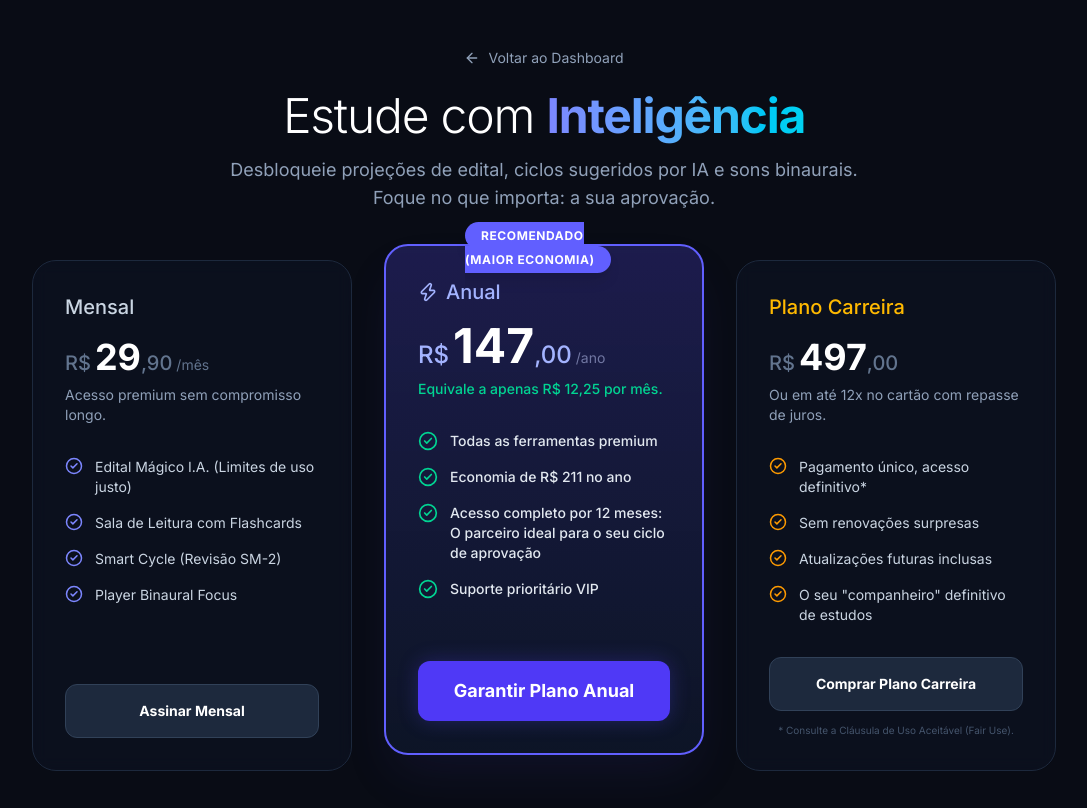
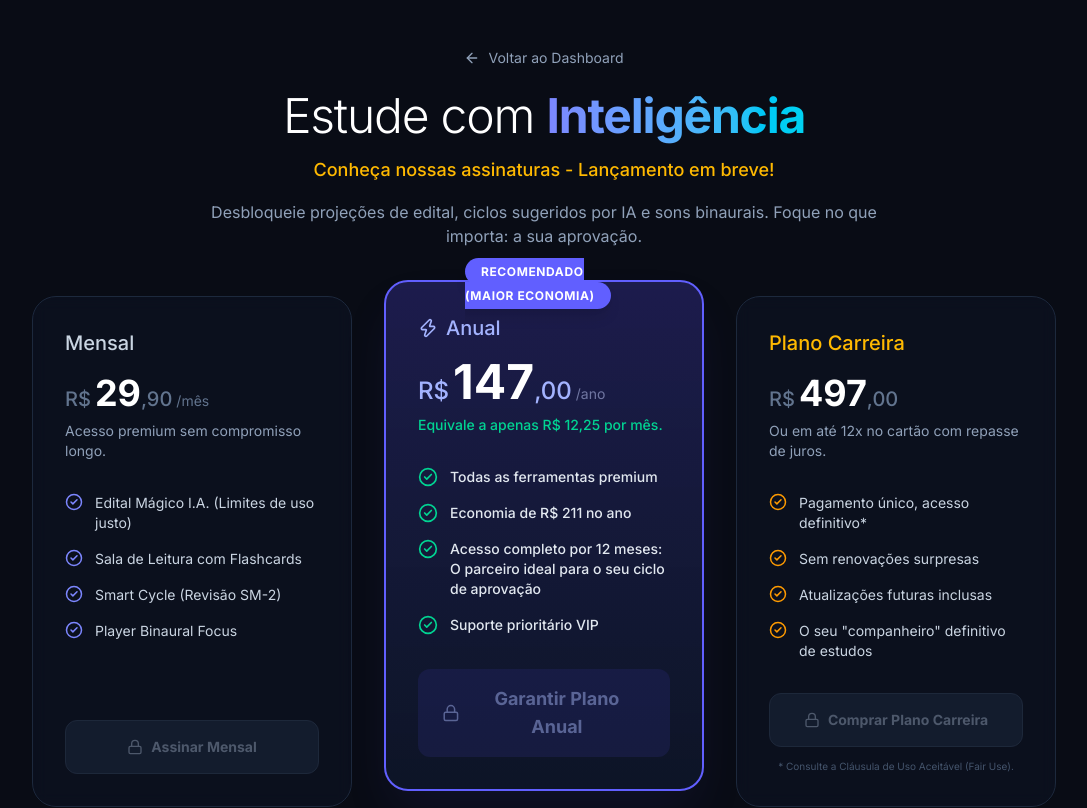
Before and after one commit to timerdoconcurseiro-hash/timer-do-concurseiro, a Next.js app: page /pricing in a window 1280 px wide. Shown: the top 808 px of the page, without its empty margins (96-1183 px from the left). Built offline with nearby package versions, Linux system fonts and the light colour scheme.

Commit message:
fix: remove hardcoded supabase service role key (security); feat: implementa trava isBeta nos checkouts (ui lock)

```diff
--- a/app/pricing/page.tsx
+++ b/app/pricing/page.tsx
@@ -4,13 +4,18 @@ import React from "react";
 import Link from "next/link";
 import { useRouter } from "next/navigation";
 import { createClient } from "@/lib/supabase/client";
-import { CheckCircle2, ShieldCheck, Zap, ArrowLeft } from "lucide-react";
+import { CheckCircle2, ShieldCheck, Zap, ArrowLeft, Lock } from "lucide-react";
 import { VerifyPaymentButton } from "@/components/dashboard/VerifyPaymentButton";
 
 export default function PricingPage() {
   const router = useRouter();
 
+  // Flag para travar as vendas durante o beta/testes
+  const isBeta = true;
+
   const handleBuy = async (url: string) => {
+    if (isBeta) return; // Segurança extra caso o usuário remova o CSS de pointer-events
+
     const supabase = createClient();
     const { data: { session } } = await supabase.auth.getSession();
 
@@ -41,7 +46,10 @@ export default function PricingPage() {
           <h1 className="text-4xl md:text-5xl font-light text-white tracking-tight">
             Estude com <span className="font-bold text-transparent bg-clip-text bg-gradient-to-r from-indigo-400 to-cyan-400">Inteligência</span>
           </h1>
-          <p className="text-slate-400 max-w-2xl mx-auto text-lg">
+          <p className="text-amber-400 max-w-2xl mx-auto text-lg font-medium">
+            Conheça nossas assinaturas - Lançamento em breve!
+          </p>
+          <p className="text-slate-400 max-w-2xl mx-auto text-md">
             Desbloqueie projeções de edital, ciclos sugeridos por IA e sons binaurais. Foque no que importa: a sua aprovação.
           </p>
         </div>
@@ -67,8 +75,11 @@ export default function PricingPage() {
 
             <button
               onClick={() => handleBuy("https://www.asaas.com/c/yynfh4qaq959g46f")}
-              className="mt-8 w-full bg-slate-800 hover:bg-slate-700 text-white border border-slate-700 px-6 py-4 rounded-xl font-bold transition-all text-center text-sm"
+              disabled={isBeta}
+              className={`mt-8 w-full px-6 py-4 rounded-xl font-bold transition-all text-center text-sm flex items-center justify-center gap-2
+                ${isBeta ? "bg-slate-800 text-slate-400 opacity-50 cursor-not-allowed pointer-events-none border border-slate-700" : "bg-slate-800 hover:bg-slate-700 text-white border border-slate-700"}`}
             >
+              {isBeta && <Lock size={16} />}
               Assinar Mensal
             </button>
           </div>
@@ -99,8 +110,11 @@ export default function PricingPage() {
 
             <button
               onClick={() => handleBuy("https://www.asaas.com/c/jqvvta85thlc1civ")}
-              className="mt-8 w-full bg-indigo-600 hover:bg-indigo-500 text-white px-6 py-4 rounded-xl font-bold transition-all transform hover:scale-105 shadow-[0_0_20px_rgba(79,70,229,0.3)] text-center text-lg"
+              disabled={isBeta}
+              className={`mt-8 w-full px-6 py-4 rounded-xl font-bold transition-all text-center text-lg flex items-center justify-center gap-2
+                ${isBeta ? "bg-indigo-900/50 text-indigo-300 opacity-50 cursor-not-allowed pointer-events-none" : "bg-indigo-600 hover:bg-indigo-500 text-white transform hover:scale-105 shadow-[0_0_20px_rgba(79,70,229,0.3)]"}`}
             >
+              {isBeta && <Lock size={18} />}
               Garantir Plano Anual
             </button>
           </div>
@@ -122,8 +136,11 @@ export default function PricingPage() {
 
             <button
               onClick={() => handleBuy("https://www.asaas.com/c/vv2q0x46yc7h6oq0")}
-              className="mt-8 w-full bg-slate-800 hover:bg-amber-500/20 hover:text-amber-400 hover:border-amber-500/50 text-white border border-slate-700 px-6 py-4 rounded-xl font-bold transition-all text-center text-sm"
+              disabled={isBeta}
+              className={`mt-8 w-full px-6 py-4 rounded-xl font-bold transition-all text-center text-sm flex items-center justify-center gap-2
+                ${isBeta ? "bg-slate-800 text-slate-400 opacity-50 cursor-not-allowed pointer-events-none border border-slate-700" : "bg-slate-800 hover:bg-amber-500/20 hover:text-amber-400 hover:border-amber-500/50 text-white border border-slate-700"}`}
             >
+              {isBeta && <Lock size={16} />}
               Comprar Plano Carreira
             </button>
             <p className="text-center text-[10px] text-slate-600 mt-3">* Consulte a Cláusula de Uso Aceitável (Fair Use).</p>
--- a/upgrade_admin.js
+++ b/upgrade_admin.js
@@ -1,7 +1,13 @@
 const { createClient } = require('@supabase/supabase-js');
+require('dotenv').config({ path: '.env.local' });
 
-const supabaseUrl = 'https://orinexzkgxdgpknzgzxg.supabase.co';
-const supabaseKey = 'eyJhbGciOiJIUzI1NiIsInR5cCI6IkpXVCJ9.eyJpc3MiOiJzdXBhYmFzZSIsInJlZiI6Im9yaW5leHprZ3hkZ3BrbnpnenhnIiwicm9sZSI6InNlcnZpY2Vfcm9sZSIsImlhdCI6MTc4OTY3NDIyMCwiZXhwIjoyMTA1MjUwMjIwfQ.Wn6VBGfOF1dwp7w4MzuxbnBjm1JgO2EIkdsOV0Zl9_E';
+const supabaseUrl = process.env.NEXT_PUBLIC_SUPABASE_URL;
+const supabaseKey = process.env.SUPABASE_SERVICE_ROLE_KEY;
+
+if (!supabaseUrl || !supabaseKey) {
+  console.error("Missing Supabase URL or Service Role Key in .env.local");
+  process.exit(1);
+}
 
 const supabase = createClient(supabaseUrl, supabaseKey);
 
```
